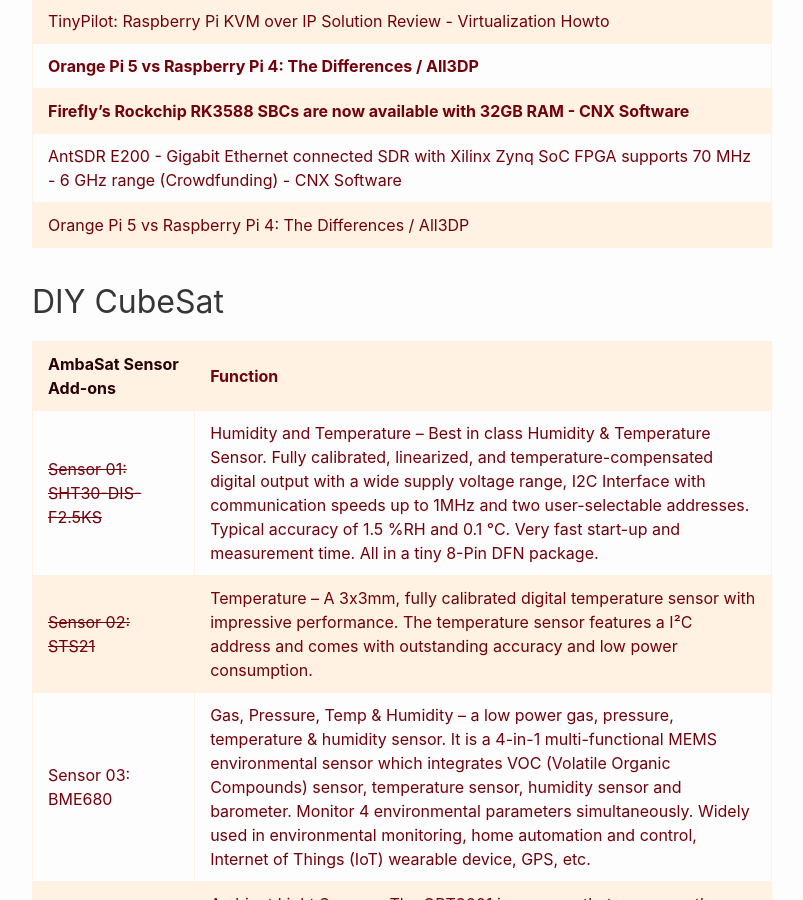
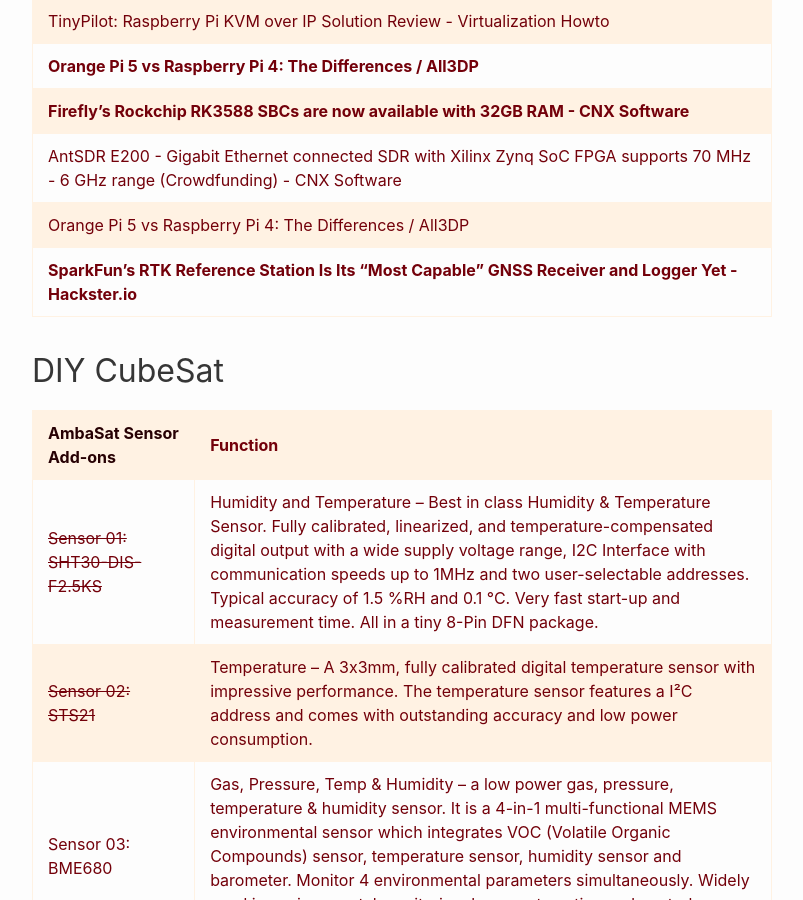
Before and after one commit to RalphHightower/RalphHightower, a Jekyll site: the page built from HardwareLinks.md, in a window 1280 px wide and 900 px high, scrolled down 25713 px. Shown: the whole window, without its empty margins (238-1041 px from the left). Built offline with Jekyll 4.4.1, drawn with Linux system fonts in a browser that asks for light colours; our own code applies the rules of GitHub Pages for plain Markdown files.

Commit message:
docs: SparkFun GNSS RTK Reference Station

```diff
--- a/HardwareLinks.md
+++ b/HardwareLinks.md
@@ -459,6 +459,7 @@
 | **[Firefly's Rockchip RK3588 SBCs are now available with 32GB RAM - CNX Software](https://www.cnx-software.com/2023/07/01/firefly-rockchip-rk3588-sbc-32gb-ram/ )** |
 | [AntSDR E200 - Gigabit Ethernet connected SDR with Xilinx Zynq SoC FPGA supports 70 MHz - 6 GHz range (Crowdfunding) - CNX Software](https://www.cnx-software.com/2023/07/03/antsdr-e200-gigabit-ethernet-connected-sdr-with-xilinx-zynq-soc-fpga-supports-70-mhz-6-ghz-range/ ) |
 | [Orange Pi 5 vs Raspberry Pi 4: The Differences / All3DP](https://all3dp.com/2/orange-pi-5-vs-raspberry-pi-4-differences/ ) |
+| **[SparkFun's RTK Reference Station Is Its "Most Capable" GNSS Receiver and Logger Yet - Hackster.io](https://www.hackster.io/news/sparkfun-s-rtk-reference-station-is-its-most-capable-gnss-receiver-and-logger-yet-057c07287fa9 )** |
 
 [^21]: • 1.5GHz quad-core 64-bit ARM Cortex-A72 CPU (Roughly 3× performance)<br>• 1GB, 2GB, or 4GB of LPDDR4 SDRAM<br>• Full-throughput Gigabit Ethernet<br>• Dual-band 802.11ac wireless networking<br>• Bluetooth 5.0<br>• Two USB 3.0 and two USB 2.0 ports<br>• Dual monitor support, at resolutions up to 4K<br>• VideoCore VI graphics, supporting OpenGL ES 3.x<br>• 4Kp60 hardware decode of HEVC video<br>Complete compatibility with earlier Raspberry Pi products
 
```
